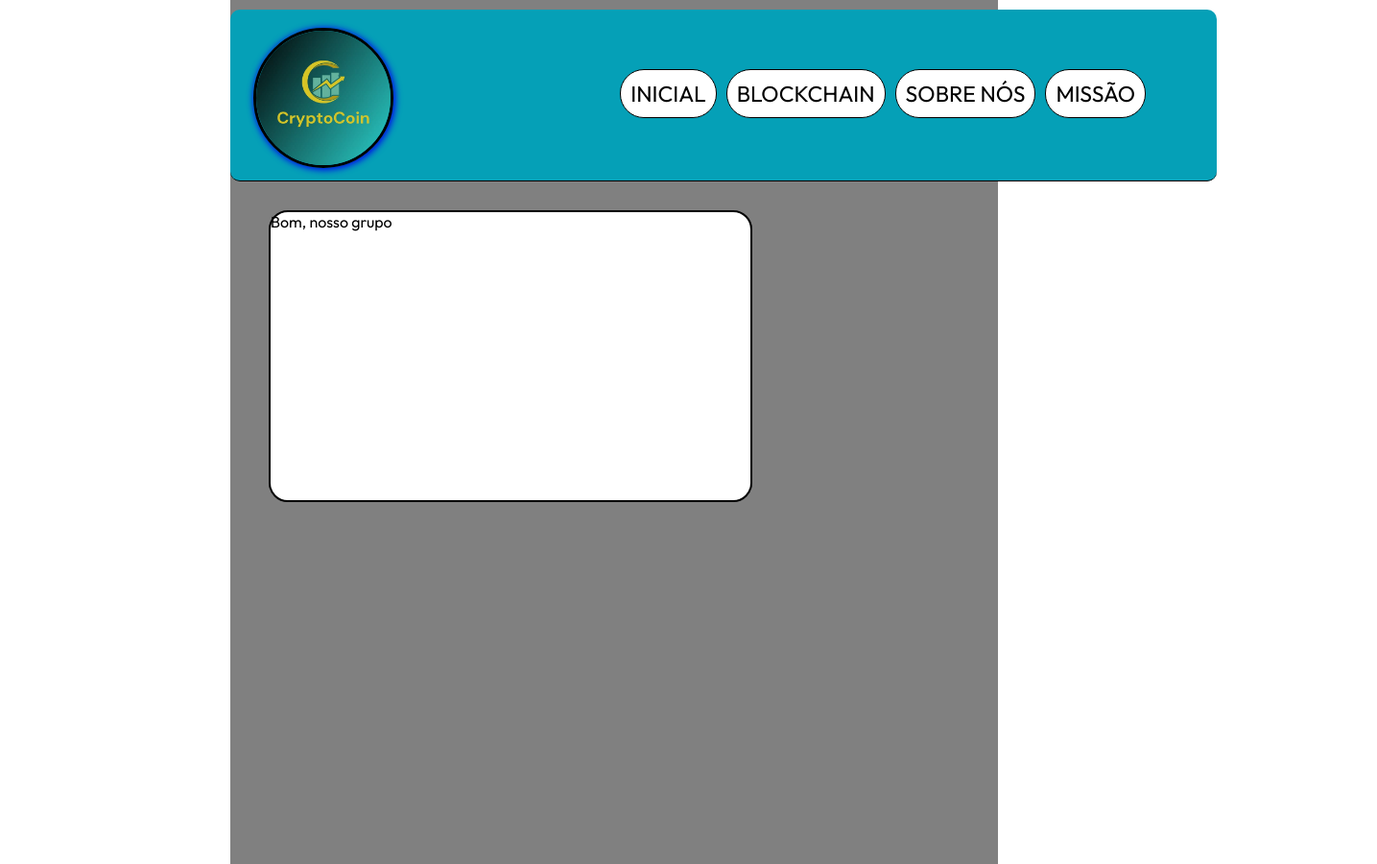
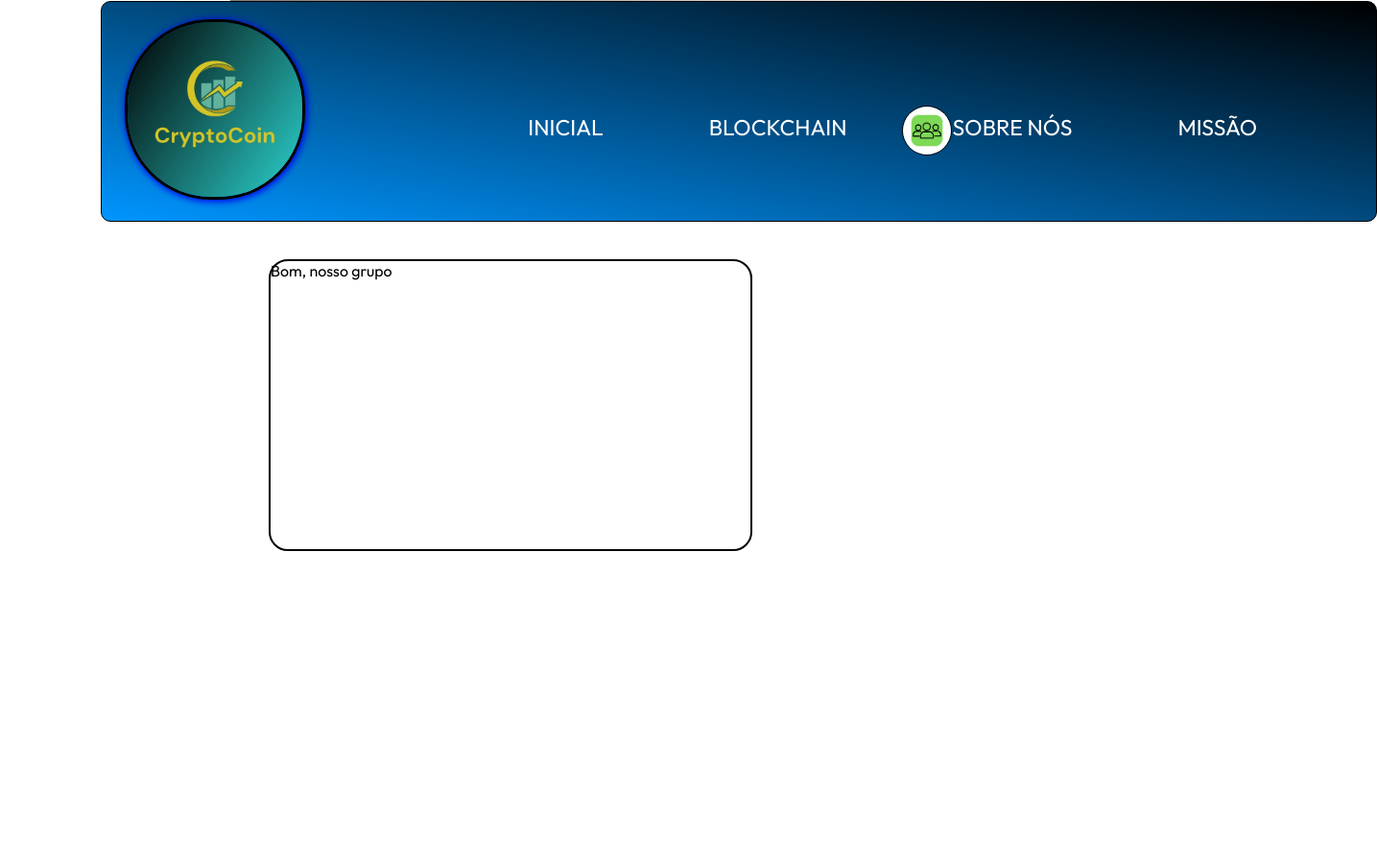
Before and after one commit to NickolasSantosCremasco/Empresa-Blockchain, a plain HTML site: page index.html in a window 1280 px wide. Shown: the whole page at 96% size, 1435 px wide, since content can reach past the window. After the commit the page ends 800 px from the top, so only its background shows below. Drawn offline with Linux system fonts and the light colour scheme.

Commit message:
melhorando menu

```diff
--- a/index.html
+++ b/index.html
@@ -16,9 +16,13 @@
     <div class="menu">
         <ul class="aba">
             <li class="obj"><a href="">MISSÃO</a></li>
-            <li class="sobre"><a href="">SOBRE NÓS</a></li>
+
+            <li class="sobre"><a href=""><img src="src/img/logo-sobre-nos.png" class="logo-sobre-nos" alt="logo-sobre-nos">SOBRE NÓS</a></li>
+
             <a href=""><li class="blockchain"><a href="">BLOCKCHAIN</a></li>
+
             <a href=""><li class="home"><a href="">INICIAL</a></li>
+
             <a href="./index.html"><img class="logo" src="src/img/LOGO.jpg" alt=""></a>
 
         </ul>
--- a/src/css/style.css
+++ b/src/css/style.css
@@ -5,34 +5,44 @@ body {
 
 li {
     display: inline-block;
-    border: 1px solid black;
-    border-radius: 25px;
-    background-color:white;
     margin-right: 10px;
     margin-top: 18px;
-    padding: 10px;
+    padding: 50px;
     font-size: 23px;
     float: right;
-}
-
-li a {
-    color: black;
-}
-
-li:hover {
-    transform: scale(1.1);
-    transition: transform .4s;
-    background-color: #cae11d;
 }
 
 
 
 
+
+
 .conteiner {
-    background-color: gray;
-    height: 900px;
+    background-image: linear-gradient(to right, gray, white);
+    height: 700;
     margin-left: 240px;
     margin-right: 240px;
+}
+
+
+
+
+.menu {
+    padding: 14px;
+    width: 1300px;
+    height: 200px;
+    position: absolute;
+    background-color: rgb(11, 206, 236);
+    background-image: linear-gradient(to top right, rgb(0, 149, 255), rgb(0, 0, 0));
+    border: 1px solid black;
+    position: relative;
+    right: 135px;
+    margin: 0 auto;
+    top: 1px;
+    border-radius: 10px;
+    overflow: none;
+
+
 }
 
 .obj {
@@ -40,35 +50,43 @@ li:hover {
     margin-right: 60px;
 }
 
+li a {
+    color: white;
+}
 
-.menu {
-    padding: 14px;
-    width: 1000px;
-    height: 150px;
+li:hover  {
+    transform: scale(1.2);
+    transition: transform .4s;
+}
+
+
+.aba {
+    position: relative;
+    top: 17%;
+}
+
+.logo-sobre-nos {
     position: absolute;
-    background-color: rgb(5, 160, 183);
-    border-bottom: 1px solid black;
-    position: relative;
-    margin: 0 auto;
-    top: 10px;
-    border-radius: 10px;
-    overflow: none;
-
+    left: 820px;
+    bottom: 80px;
+    width: 50px;
+    border: 1px solid black;
+    border-radius: 100%;
 
 }
 
-.aba {
-    position: relative;
-    top: 20%;
+.logo-sobre-nos:hover {
+    transform: scale(1.1);
+    transition: transform .4s;
+
 }
 
 .logo {
     position:relative;
-    bottom:25px ;
+    bottom:30px ;
     left: 10px;
     border: 3px solid black;
     box-shadow: 1px 1px 7px 1px;
-
     width: 14%;
     border-radius: 90px;
 
```
Also changed, not shown: src/img/Teste.jpg (added).
